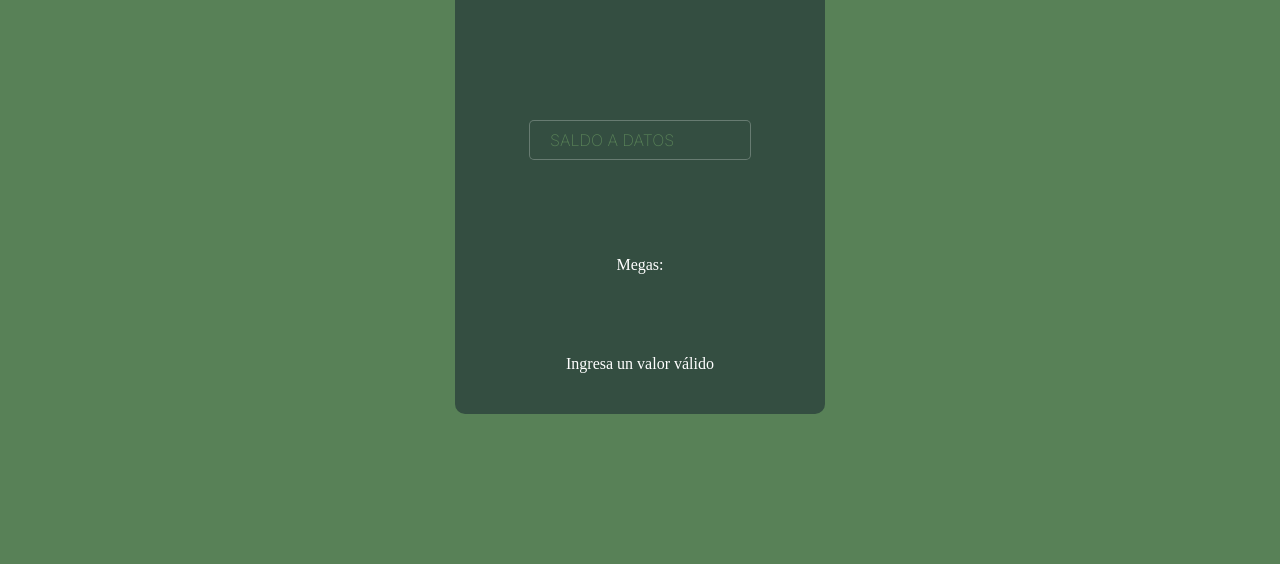
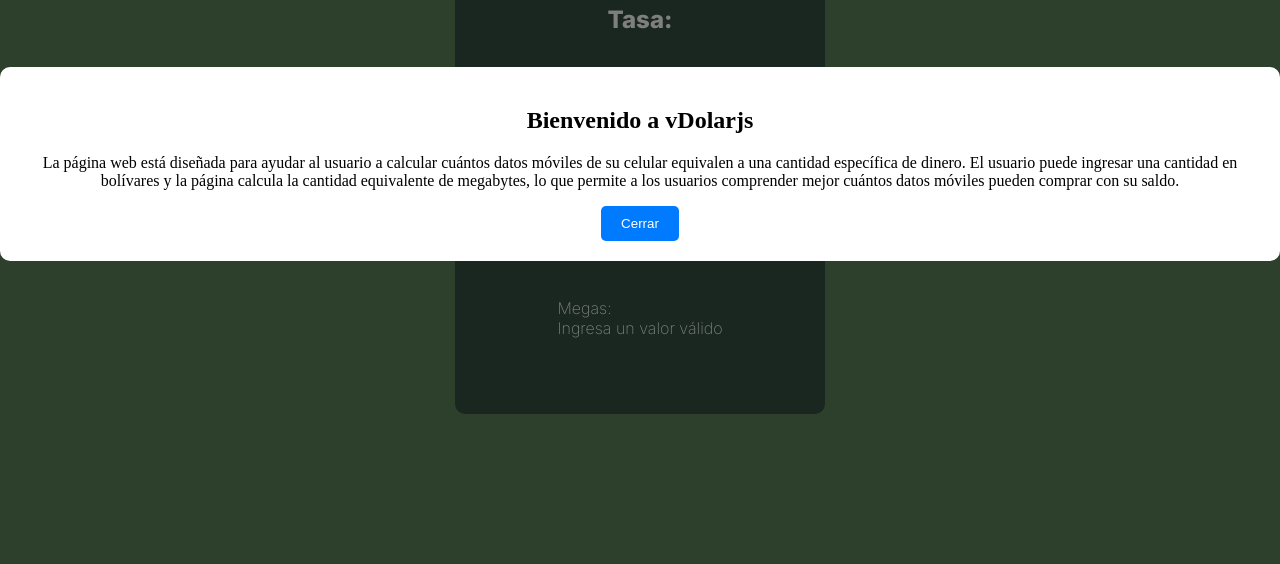
Before and after one commit to Joao1-Silva/infodolarmb, a plain HTML site: page index.html in a window 1280 px wide. Shown: the part 236-800 px from the top of the page. Drawn offline with Linux system fonts and the light colour scheme; no server answers.

Commit message:
added welcomejs

```diff
--- a/index.html
+++ b/index.html
@@ -4,6 +4,7 @@
     <meta charset="UTF-8">
     <meta name="viewport" content="width=device-width, initial-scale=1.0">
     <title>vDolarjs</title>
+    <script src="./src/js/welcome.js"></script>
     <style>
         @import url('https://fonts.googleapis.com/css2?family=Inter:wght@200;800&family=Russo+One&display=swap');
 
@@ -35,7 +36,7 @@
             background-color: #344e41;
             border-radius: 10px;
 
-            grid-template-rows: 100px 50px 1px 150px;
+            grid-template-rows: 100px 10px 40px 5px;
         }
 
         .title {
@@ -91,14 +92,49 @@
             background: #344e41;
             border-left: 0.5px solid #789378;
         }
+        .inline-p {
+            display: inline;
+            font-family: Inter;
+            font-size: 800;
+        }
+
+                /* Estilos para la ventana emergente */
+        .ventana-emergente {
+            position: fixed;
+            top: 0;
+            left: 0;
+            width: 100%;
+            height: 100%;
+            background-color: rgba(0, 0, 0, 0.5);
+            display: flex;
+            justify-content: center;
+            align-items: center;
+            z-index: 9999;
+        }
+
+        .ventana-emergente-contenido {
+            background-color: #fff;
+            padding: 20px;
+            border-radius: 10px;
+            text-align: center;
+        }
+
+        .ventana-emergente-contenido button {
+            background-color: #007bff;
+            color: #fff;
+            border: none;
+            padding: 10px 20px;
+            border-radius: 5px;
+            cursor: pointer;
+        }
     </style>
     <script src="./src/js/api.js"></script>
 </head>
 <body>
     <div class="parent">
         <div class="child">
-          <!-- <div class="childto">   -->
             <h1 class="title">vDolarjs</h1>
+            <h2 class="subt">Tasa:</h2>
             <h2 class="subt" id="price"></h2>
             <p class="info" id="info"></p>
 
@@ -106,13 +142,20 @@
                 <input type="text" id="bolivaresInput" oninput="convertirMegas()" required="required">
                 <label for="bolivaresInput">Saldo a datos</label>
             </div>
-            <p style="margin: 0;">Megas:</p>
-            <div id="resultado" style="margin: 0;"></div>
-          <!-- </div> -->
+            <div class="inline-p">
+                <p style="margin: 0;">Megas:</p>
+                <p id="resultado" style="margin: 0;"></p>
+            </div>
         </div>
     </div>
 </body>
 <script>
+    // window.onload = function() {
+
+    //     window.alert("¡Bienvenido a Mi Web! Esta es información básica.");
+
+    // };
+
     const priceText = document.getElementById('price');
     const updateInfo = document.getElementById('info');
     const costoPorMega = 0.00139;
@@ -135,5 +178,7 @@
         document.getElementById('resultado').textContent = 'Ingresa un valor válido';
       }
     }
+
+    convertirMegas()
 </script>
 </html>
--- a/src/js/api.js
+++ b/src/js/api.js
@@ -7,31 +7,9 @@ document.addEventListener('DOMContentLoaded', function () {
         const info = data[0].lastUpdated;
         priceText.textContent = price;
         updateInfo.textContent = info;
-        // console.log(data);
       })
       .catch(error => {
         console.error('Error al consultar la API:', error);
       });
 
-    // function convertirMegas() {
-    //   // Obtener el valor ingresado por el usuario
-    //   const bs = parseInt(document.getElementById('bolivaresInput').value);
-
-    //   if (!isNaN(bs)) {
-    //     // Calcular la cantidad de dólares
-    //     const dollars = bs / priceText.textContent;
-
-    //     // Calcular la cantidad de megas
-    //     const mb = dollars / costoPorMega;
-
-    //     // Mostrar el resultado
-    //     document.getElementById('resultado').textContent = `${mb.toFixed(2)} megas`;
-    //   } else {
-    //     // Si el valor no es válido, mostrar un mensaje de error
-    //     document.getElementById('resultado').textContent = 'Ingresa un valor válido';
-    //   }
-    // }
-
-    // Llamar a la función inicialmente
-    convertirMegas();
   });
--- /dev/null
+++ b/src/js/welcome.js
@@ -0,0 +1,33 @@
+function mostrarVentanaEmergente() {
+    // Recopila la información que deseas mostrar en la ventana emergente
+    const titulo = "Bienvenido a vDolarjs";
+    const contenido = "La página web está diseñada para ayudar al usuario a calcular cuántos datos móviles de su celular equivalen a una cantidad específica de dinero. El usuario puede ingresar una cantidad en bolívares y la página calcula la cantidad equivalente de megabytes, lo que permite a los usuarios comprender mejor cuántos datos móviles pueden comprar con su saldo.";
+    const botonCerrar = "Cerrar";
+
+    // Crea un elemento div para la ventana emergente
+    const ventanaEmergente = document.createElement("div");
+    ventanaEmergente.classList.add("ventana-emergente");
+
+    // Crea el contenido de la ventana emergente
+    ventanaEmergente.innerHTML = `
+        <div class="ventana-emergente-contenido">
+            <h2>${titulo}</h2>
+            <p>${contenido}</p>
+            <button onclick="cerrarVentanaEmergente()">${botonCerrar}</button>
+        </div>
+    `;
+
+    // Agrega la ventana emergente al cuerpo del documento
+    document.body.appendChild(ventanaEmergente);
+}
+
+// Función para cerrar la ventana emergente
+function cerrarVentanaEmergente() {
+    const ventanaEmergente = document.querySelector(".ventana-emergente");
+    if (ventanaEmergente) {
+        ventanaEmergente.remove();
+    }
+}
+
+// Muestra la ventana emergente cuando se carga el DOM
+document.addEventListener("DOMContentLoaded", mostrarVentanaEmergente);
```
